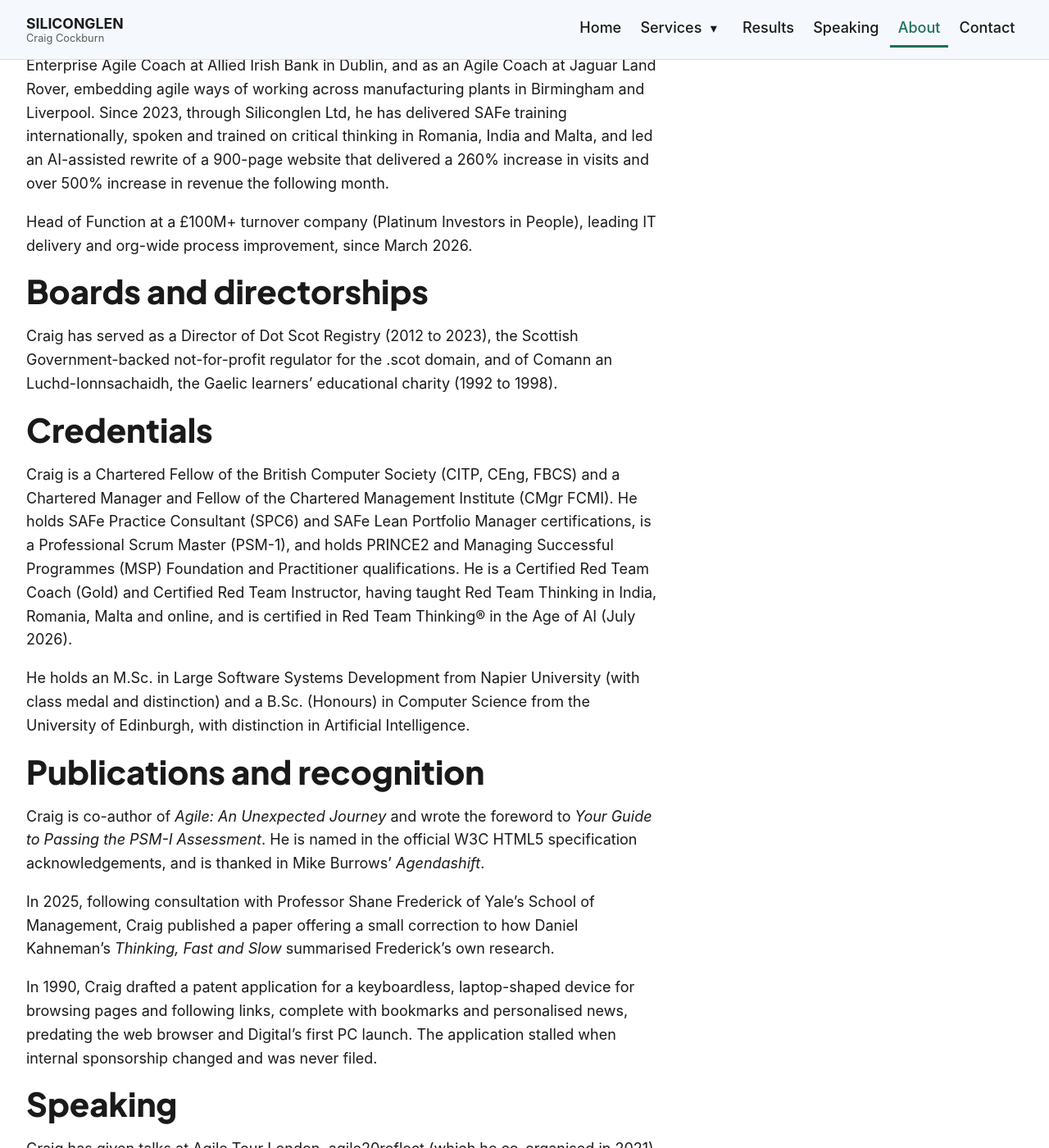
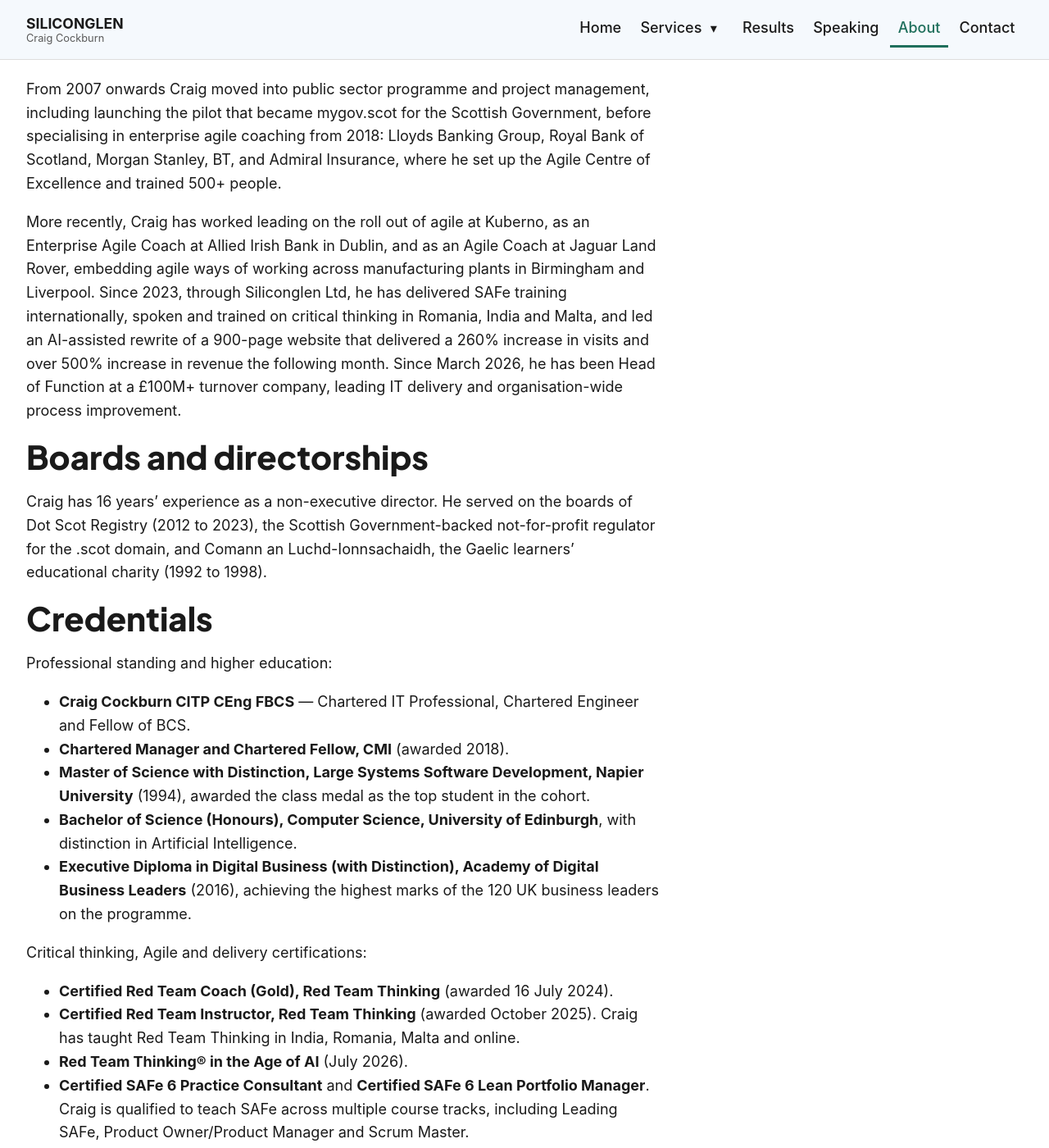
Before and after one commit to siliconglen/siliconglen-site, a Jekyll site: the page built from about/index.md, in a window 1280 px wide and 1400 px high, scrolled down 2356 px. Shown: the whole window at 82% size. Built offline with Jekyll 4.4.1, drawn with Linux system fonts in a browser that asks for light colours; some of the changed text lies outside the part shown.

Commit message:
Reconcile credentials and refocus about page

```diff
--- a/about/index.md
+++ b/about/index.md
@@ -9,7 +9,9 @@ permalink: /about/
 
 ## Understand the real problem before trying to solve it
 
-Craig's work runs from software and the early internet, through complex programme delivery, to organisational systems, critical thinking and AI. The context has changed, but the thread is consistent: understand the real problem, test the assumptions and turn a sound decision into a useful result.
+**Craig Cockburn CITP CEng FBCS** is Head of Function at a £100M+ turnover, Platinum Investors in People company, leading IT delivery and organisation-wide process improvement. He has coached leaders and delivery teams for 14+ years and has 16 years' non-executive board experience. He founded Siliconglen in 2001.
+
+Craig is a Chartered IT Professional, Chartered Engineer and Fellow of BCS; a Chartered Manager and Chartered Fellow of CMI; a Certified Red Team Coach (Gold), Red Team Thinking; and a Certified Red Team Instructor, Red Team Thinking. His work runs from software and the early internet, through complex programme delivery, to organisational systems, critical thinking and AI. The context has changed, but the thread is consistent: understand the real problem, test the assumptions and turn a sound decision into a useful result.
 
 Siliconglen brings that work together as one blended practice. Critical Thinking sharpens the question and the decision. Delivery translates it into a working outcome. Agile supports adaptive delivery and improvement after the work meets reality. None is presented as a separate business or a complete answer on its own.
 
@@ -37,35 +39,52 @@ Craig also managed a Southwark Council digital transformation involving 13 third
 
 From 2007 onwards Craig moved into public sector programme and project management, including launching the pilot that became mygov.scot for the Scottish Government, before specialising in enterprise agile coaching from 2018: Lloyds Banking Group, Royal Bank of Scotland, Morgan Stanley, BT, and Admiral Insurance, where he set up the Agile Centre of Excellence and trained 500+ people.
 
-More recently, Craig has worked leading on the roll out of agile at Kuberno, as an Enterprise Agile Coach at Allied Irish Bank in Dublin, and as an Agile Coach at Jaguar Land Rover, embedding agile ways of working across manufacturing plants in Birmingham and Liverpool. Since 2023, through Siliconglen Ltd, he has delivered SAFe training internationally, spoken and trained on critical thinking in Romania, India and Malta, and led an AI-assisted rewrite of a 900-page website that delivered a 260% increase in visits and over 500% increase in revenue the following month.
-
-Head of Function at a £100M+ turnover company (Platinum Investors in People), leading IT delivery and org-wide process improvement, since March 2026.
+More recently, Craig has worked leading on the roll out of agile at Kuberno, as an Enterprise Agile Coach at Allied Irish Bank in Dublin, and as an Agile Coach at Jaguar Land Rover, embedding agile ways of working across manufacturing plants in Birmingham and Liverpool. Since 2023, through Siliconglen Ltd, he has delivered SAFe training internationally, spoken and trained on critical thinking in Romania, India and Malta, and led an AI-assisted rewrite of a 900-page website that delivered a 260% increase in visits and over 500% increase in revenue the following month. Since March 2026, he has been Head of Function at a £100M+ turnover company, leading IT delivery and organisation-wide process improvement.
 
 ## Boards and directorships
 
-Craig has served as a Director of Dot Scot Registry (2012 to 2023), the Scottish Government-backed not-for-profit regulator for the .scot domain, and of Comann an Luchd-Ionnsachaidh, the Gaelic learners' educational charity (1992 to 1998).
+Craig has 16 years' experience as a non-executive director. He served on the boards of Dot Scot Registry (2012 to 2023), the Scottish Government-backed not-for-profit regulator for the .scot domain, and Comann an Luchd-Ionnsachaidh, the Gaelic learners' educational charity (1992 to 1998).
 
 ## Credentials
 
-Craig is a Chartered Fellow of the British Computer Society (CITP, CEng, FBCS) and a Chartered Manager and Fellow of the Chartered Management Institute (CMgr FCMI). He holds SAFe Practice Consultant (SPC6) and SAFe Lean Portfolio Manager certifications, is a Professional Scrum Master (PSM-1), and holds PRINCE2 and Managing Successful Programmes (MSP) Foundation and Practitioner qualifications. He is a Certified Red Team Coach (Gold) and Certified Red Team Instructor, having taught Red Team Thinking in India, Romania, Malta and online, and is certified in Red Team Thinking® in the Age of AI (July 2026).
+Professional standing and higher education:
 
-He holds an M.Sc. in Large Software Systems Development from Napier University (with class medal and distinction) and a B.Sc. (Honours) in Computer Science from the University of Edinburgh, with distinction in Artificial Intelligence.
+- **Craig Cockburn CITP CEng FBCS** — Chartered IT Professional, Chartered Engineer and Fellow of BCS.
+- **Chartered Manager and Chartered Fellow, CMI** (awarded 2018).
+- **Master of Science with Distinction, Large Systems Software Development, Napier University** (1994), awarded the class medal as the top student in the cohort.
+- **Bachelor of Science (Honours), Computer Science, University of Edinburgh**, with distinction in Artificial Intelligence.
+- **Executive Diploma in Digital Business (with Distinction), Academy of Digital Business Leaders** (2016), achieving the highest marks of the 120 UK business leaders on the programme.
+
+Critical thinking, Agile and delivery certifications:
+
+- **Certified Red Team Coach (Gold), Red Team Thinking** (awarded 16 July 2024).
+- **Certified Red Team Instructor, Red Team Thinking** (awarded October 2025). Craig has taught Red Team Thinking in India, Romania, Malta and online.
+- **Red Team Thinking® in the Age of AI** (July 2026).
+- **Certified SAFe 6 Practice Consultant** and **Certified SAFe 6 Lean Portfolio Manager**. Craig is qualified to teach SAFe across multiple course tracks, including Leading SAFe, Product Owner/Product Manager and Scrum Master.
+- **ICAgile Certified Professional – Agility in the Enterprise (ICP-ENT)** (September 2018).
+- **ICAgile Certified Professional – Coaching Agile Transitions (ICP-CAT)** (February 2019).
+- **Professional Scrum Master I (PSM-1)**, since 2011.
+- **PRINCE2 Foundation & Practitioner**, **MSP Foundation & Practitioner**, and **DSDM Atern Foundation**.
 
 ## Publications and recognition
 
-Craig is co-author of *Agile: An Unexpected Journey* and wrote the foreword to *Your Guide to Passing the PSM-I Assessment*. He is named in the official W3C HTML5 specification acknowledgements, and is thanked in Mike Burrows' *Agendashift*.
+Craig is a co-listed author of *Agile: An Unexpected Journey*. He wrote the foreword for and verified the content of *Your Guide to Passing the PSM Assessment*, and is thanked by name in Mike Burrows' *Agendashift*.
 
 In 2025, following consultation with Professor Shane Frederick of Yale's School of Management, Craig published a paper offering a small correction to how Daniel Kahneman's *Thinking, Fast and Slow* summarised Frederick's own research.
-
-In 1990, Craig drafted a patent application for a keyboardless, laptop-shaped device for browsing pages and following links, complete with bookmarks and personalised news, predating the web browser and Digital's first PC launch. The application stalled when internal sponsorship changed and was never filed.
 
 ## Speaking
 
 Craig has given talks at Agile Tour London, agile20reflect (which he co-organised in 2021), and as a guest conference speaker on product management and organisational decision-making in Cluj, Romania and Bangalore, India. He has also guest lectured at Edinburgh Napier University and the University of Edinburgh.
 
-## Before agile: a long-running campaign for smoke-free pubs
+## Earlier work and curiosities
+
+*Optional background beyond Craig's core professional credentials.*
+
+In 1990, Craig drafted a patent application for a keyboardless, laptop-shaped device for browsing pages and following links, complete with bookmarks and personalised news, predating the web browser and Digital's first PC launch. The application stalled when internal sponsorship changed and was never filed.
 
 Long before "critical thinking" became Craig's professional focus, he ran a one-man campaign for smoke-free areas in pubs, starting in 1990. The campaign was featured on Channel 4's consumer programme Checkout, reaching an estimated 3 million viewers according to the production company at the time. Craig was later credited in the acknowledgements of the 1992 ASH guidebook Eat, Drink & Sleep Smoke-Free for his help tracking down smoke-free pubs, sat on the ASH Scotland expert panel on smoking in public places, and gave written evidence to the Scottish Parliament's Health Committee in 2004 in support of the smoking ban that followed in 2006. He also has an unlikely claim to fame: he and Noam Chomsky were two of only fourteen people listed under 'Philosophers and Deep Thinkers' in Seth Godin's 1994 book *E-Mail Addresses of the Rich & Famous*.
+
+Other curiosities include an IMDb-listed Gaelic film credit and being named in the official W3C HTML5 specification acknowledgements.
 
 ## Wider work
 
--- a/speaking/index.md
+++ b/speaking/index.md
@@ -12,6 +12,12 @@ permalink: /speaking/
 Speaking can give people a shared question, challenge a comfortable assumption and create a useful starting point for action. Craig's subjects connect critical thinking with delivery and organisational improvement, including how people can use AI without outsourcing judgement.
 
 Craig has given 30+ talks on strategy, critical thinking, Red Team Thinking, structuring and visualising talks, neurodiversity, and ways of working, at conferences and events including Agile Lithuania, Agile India, conferences in Romania, and Agile Tour London.
+
+## Relevant credentials and authorship
+
+Craig is a **Certified Red Team Coach (Gold), Red Team Thinking** (awarded 16 July 2024) and a **Certified Red Team Instructor, Red Team Thinking** (awarded October 2025). He is also a Certified SAFe 6 Practice Consultant, qualified to teach course tracks including Leading SAFe, Product Owner/Product Manager and Scrum Master.
+
+He wrote the foreword for and verified the content of *Your Guide to Passing the PSM Assessment*, is a co-listed author of *Agile: An Unexpected Journey*, and is thanked by name in Mike Burrows' *Agendashift*.
 
 ## Featured talks
 
```
Also changed, not shown: work-with-me/business-agility/index.md (+1 -1 lines), work-with-me/delivery/index.md (+1 -1 lines), work-with-me/red-team-thinking/index.md (+1 -1 lines).
